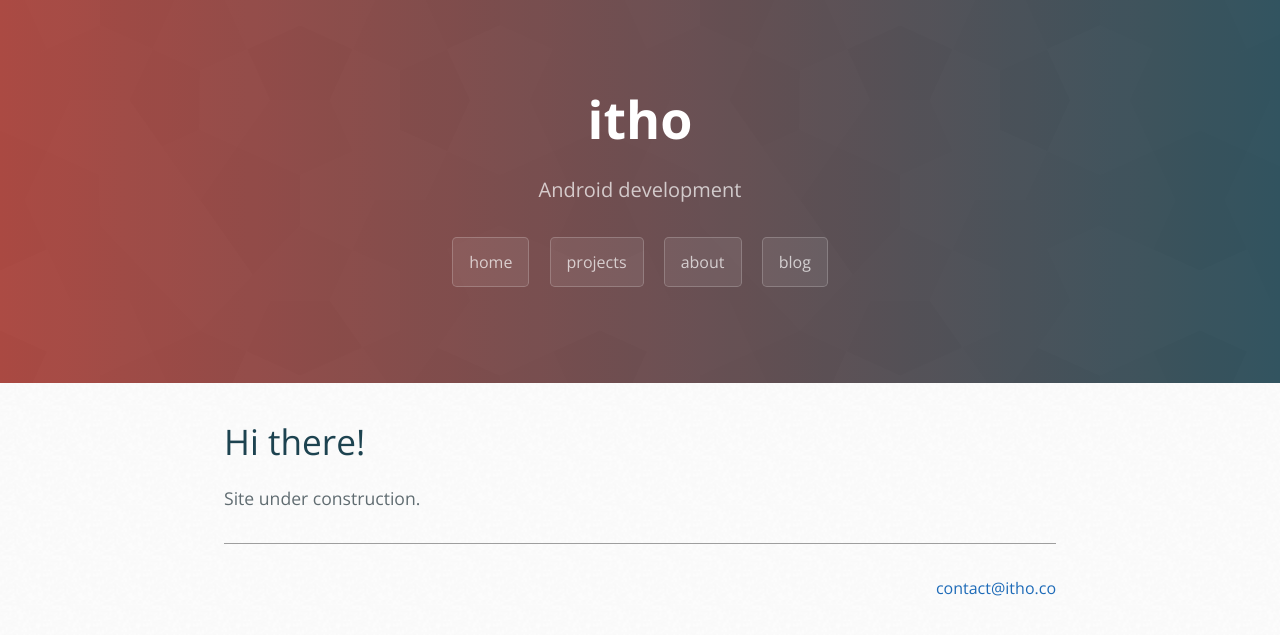
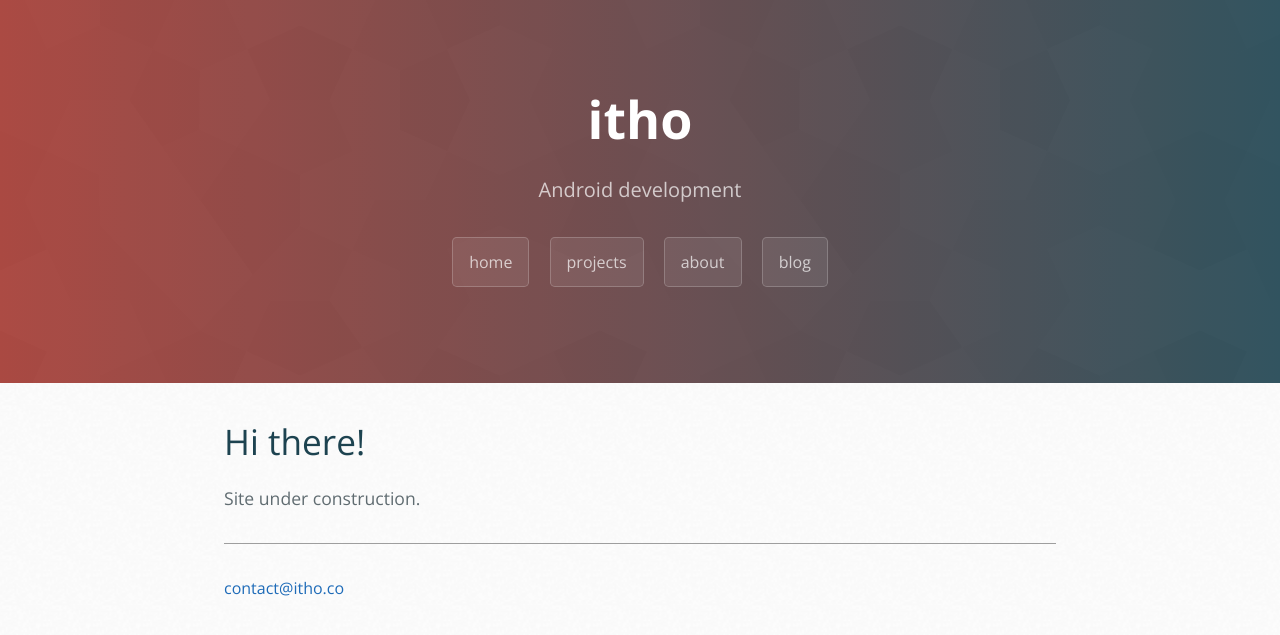
Before and after one commit to itho/itho.github.io, a Jekyll site: the page built from index.html, in a window 1280 px wide. Shown: the top 635 px of the page. Built offline with Jekyll 4.4.1, drawn with Linux system fonts in a browser that asks for light colours; some web fonts are replaced; the list of posts is cut into pages by our own code.

Commit message:
Update cayman.css

```diff
--- a/resources/css/cayman.css
+++ b/resources/css/cayman.css
@@ -231,7 +231,7 @@
   padding-top: 2rem;
   margin-top: 2rem;
   border-top: solid 1px #9e9e9e;
-  text-align: right; }
+  text-align: left; }
   @media screen and (min-width: 64em) {
     .site-footer {
       font-size: 1rem; } }
@@ -242,9 +242,5 @@
     .site-footer {
       font-size: 0.9rem; } }
 
-.site-footer-owner {
-  display: block;
-  font-weight: bold; }
-
-.site-footer-credits {
-  color: #819198; }
+.site-footer-contact {
+  text-align: right; }
```
